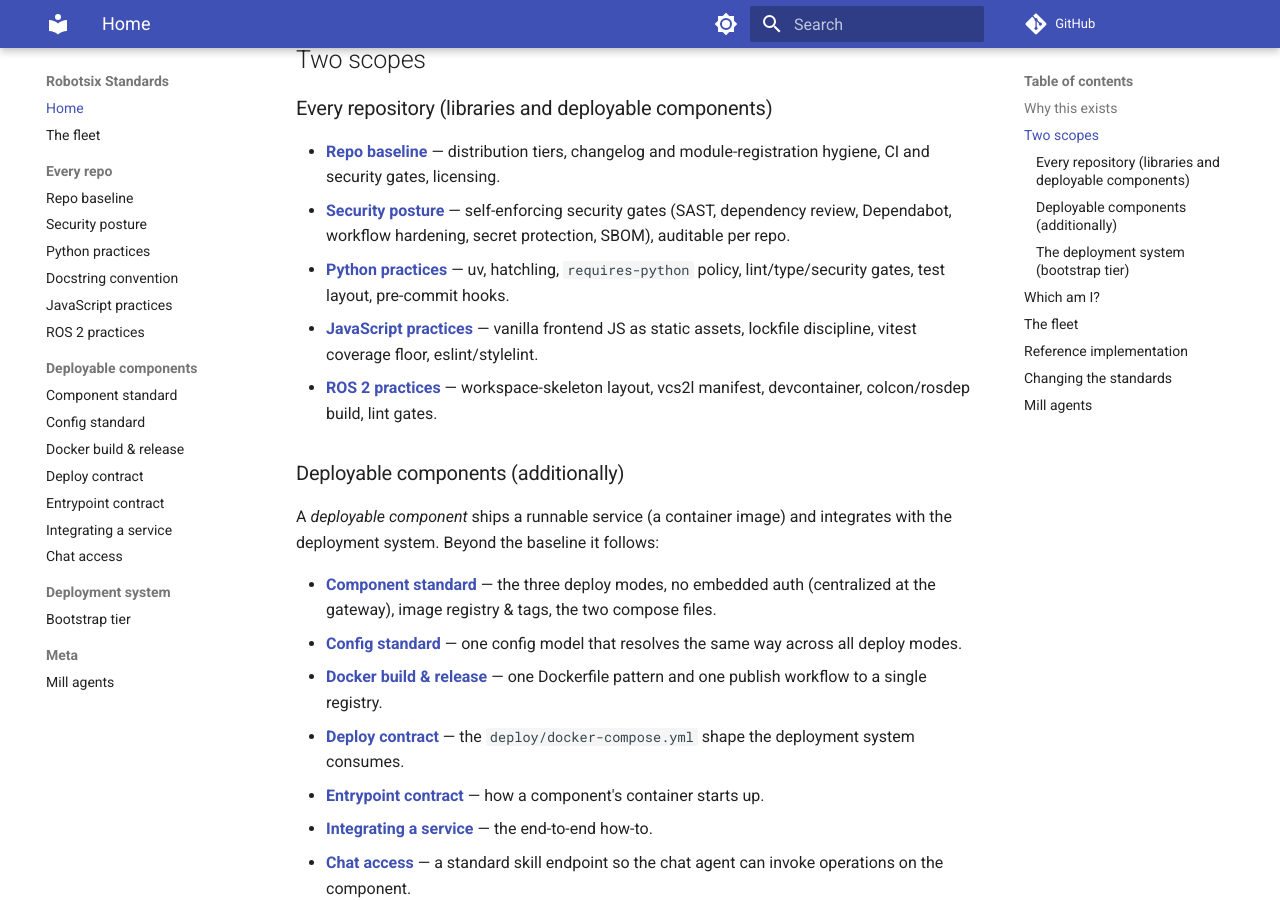
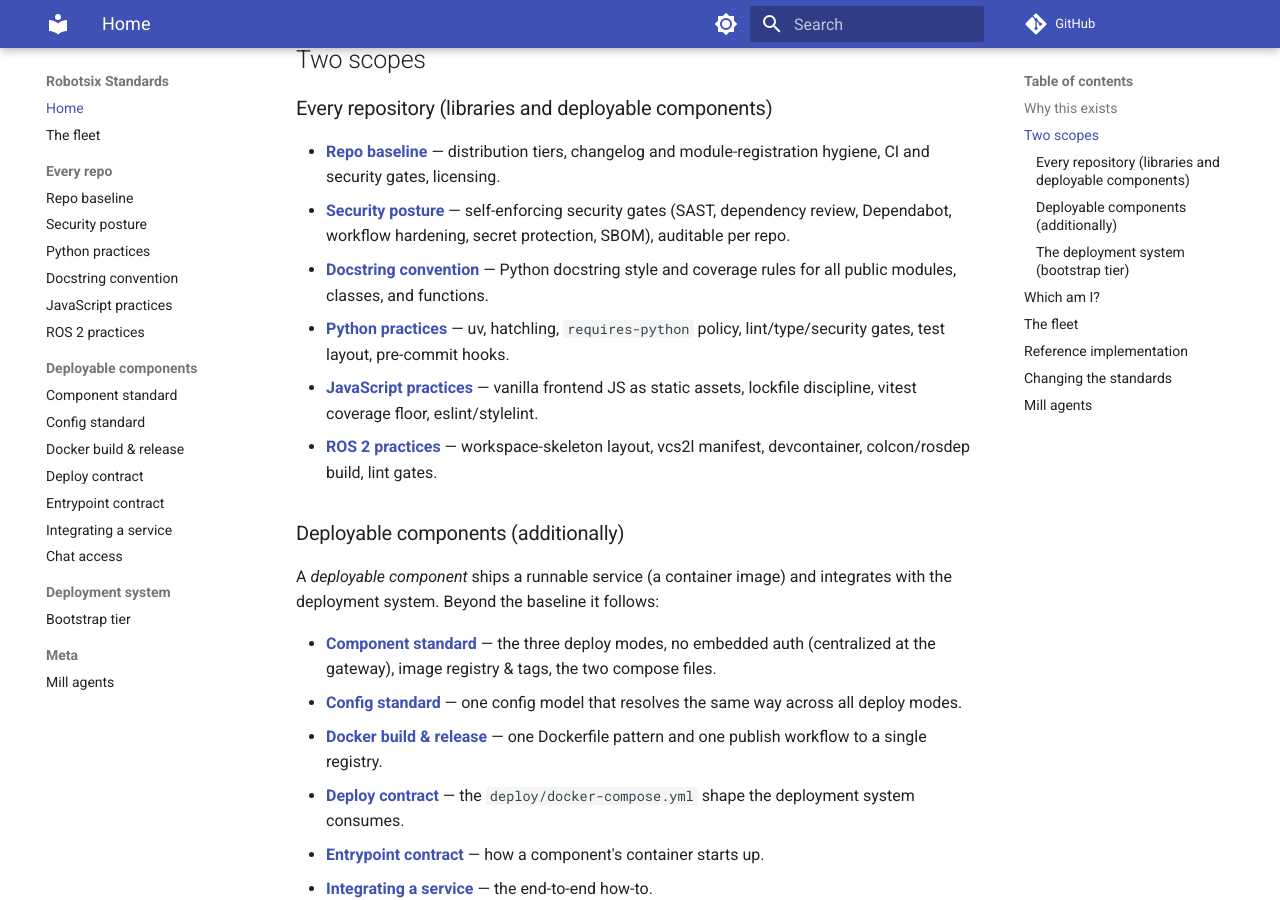
Before and after one commit to damien-robotsix/robotsix-standards, an MkDocs documentation site: the page built from docs/index.md, in a window 1280 px wide and 900 px high, scrolled down 541 px. Built offline with MkDocs 1.6.1 and Material for MkDocs 9.7.7, drawn with Linux system fonts in a browser that asks for light colours; comment, search, counter and statistics services are not loaded.

Commit message:
mill: README + index: add Docstring convention page to the 'Every repo' TOC listings (20260718T173719Z-readme-index-add-docstring-convention-pa-35e6) (#65)
Co-authored-by: robotsix-mill <mill@robotsix.local>

```diff
--- a/docs/index.md
+++ b/docs/index.md
@@ -27,6 +27,8 @@ everywhere.
 - **[Security posture](security-posture.md)** — self-enforcing security gates
   (SAST, dependency review, Dependabot, workflow hardening, secret protection,
   SBOM), auditable per repo.
+- **[Docstring convention](docstrings.md)** — Python docstring style and coverage
+  rules for all public modules, classes, and functions.
 - **[Python practices](python.md)** — uv, hatchling, `requires-python` policy,
   lint/type/security gates, test layout, pre-commit hooks.
 - **[JavaScript practices](javascript.md)** — vanilla frontend JS as static
```
Also changed, not shown: CHANGELOG.md (+2 -0 lines), README.md (+2 -0 lines), changelog.d/20260718T173719Z-readme-index-add-docstring-convention-pa-35e6.misc.md (added, +1 -0 lines).
